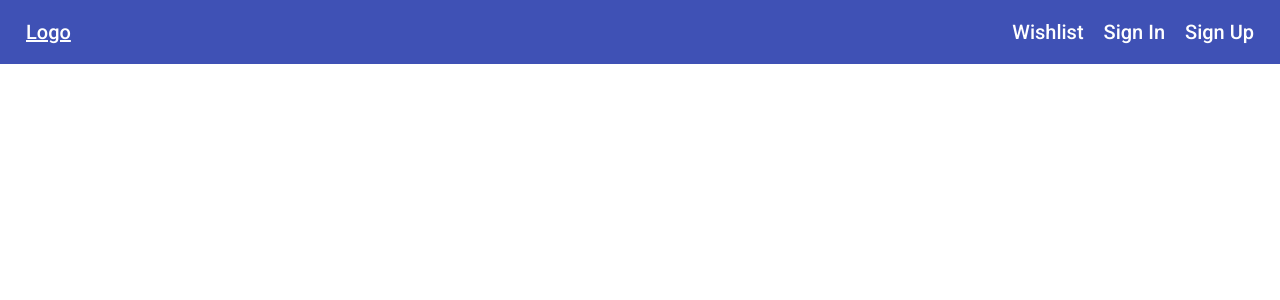
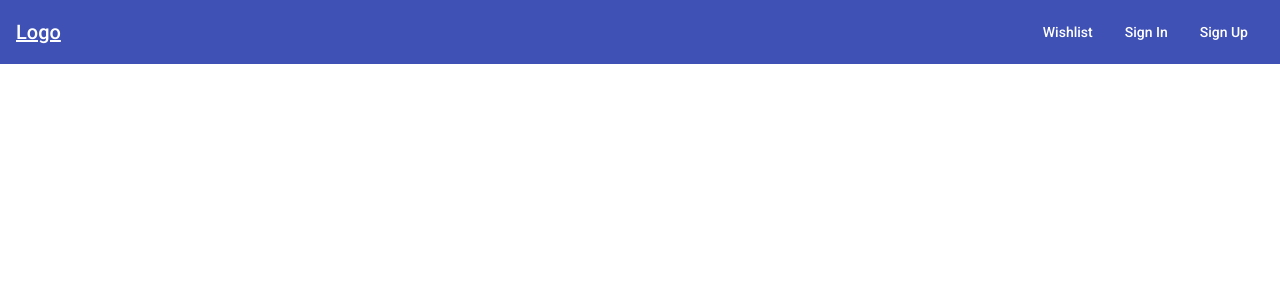
Before and after one commit to hemanthvh96/LTIECOM, an Angular app: page / in a window 1280 px wide. Shown: the top 300 px of the page. Built offline with nearby package versions, Linux system fonts and the light colour scheme.

Commit message:
modify header comp details

```diff
--- a/src/app/header/header.component.css
+++ b/src/app/header/header.component.css
@@ -2,11 +2,16 @@ mat-toolbar {
     display: flex;
     flex-direction: row;
     align-items: center;
+
 }
 
 a {
     color: inherit;
-    margin: auto 10px;
+}
+
+header a:hover {
+    background-color: #0000001a;
+    color: #ffa500;
 }
 
 .flex-spacer {
--- a/src/app/header/header.component.html
+++ b/src/app/header/header.component.html
@@ -1,9 +1,9 @@
-<header>
+<header class="doc-header">
     <mat-toolbar color="primary">
         <a href="/">Logo</a>
         <div class="flex-spacer"></div>
-        <a>Wishlist</a>
-        <a>Sign In</a>
-        <a>Sign Up</a>
+        <a mat-button>Wishlist</a>
+        <a mat-button>Sign In</a>
+        <a mat-button>Sign Up</a>
     </mat-toolbar>
 </header>
--- a/src/app/shared/material.module.ts
+++ b/src/app/shared/material.module.ts
@@ -1,9 +1,10 @@
 import { NgModule } from '@angular/core';
 import { MatToolbarModule } from '@angular/material/toolbar';
+import { MatButtonModule } from '@angular/material/button';
 
 @NgModule({
     declarations: [],
-    exports: [MatToolbarModule]
+    exports: [MatToolbarModule, MatButtonModule]
 })
 
 export class MaterialModule {
--- a/src/styles.css
+++ b/src/styles.css
@@ -9,4 +9,5 @@ html, body {
 body {
     margin: 0;
     font-family: Roboto, "Helvetica Neue", sans-serif;
+    box-sizing: border-box;
 }
```
